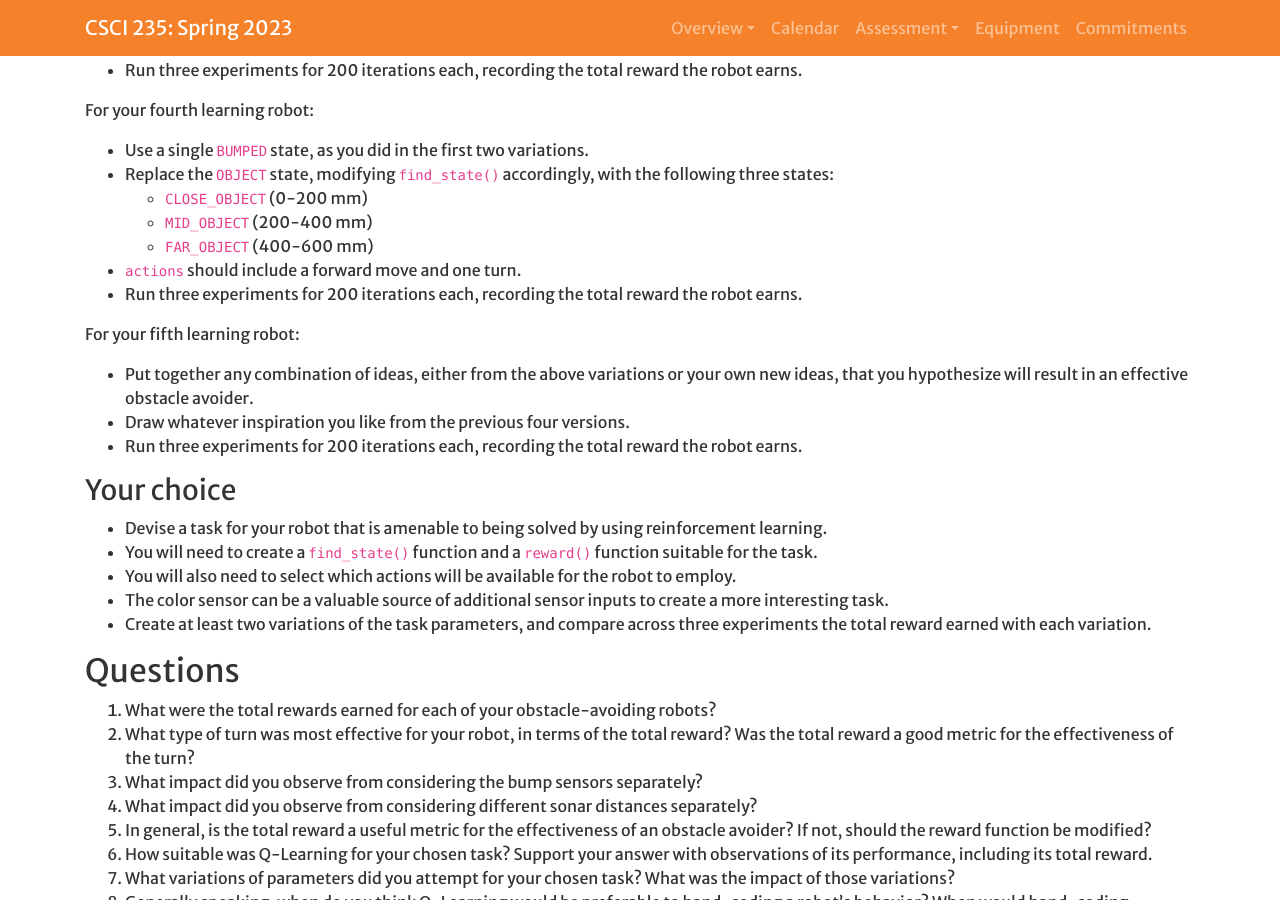
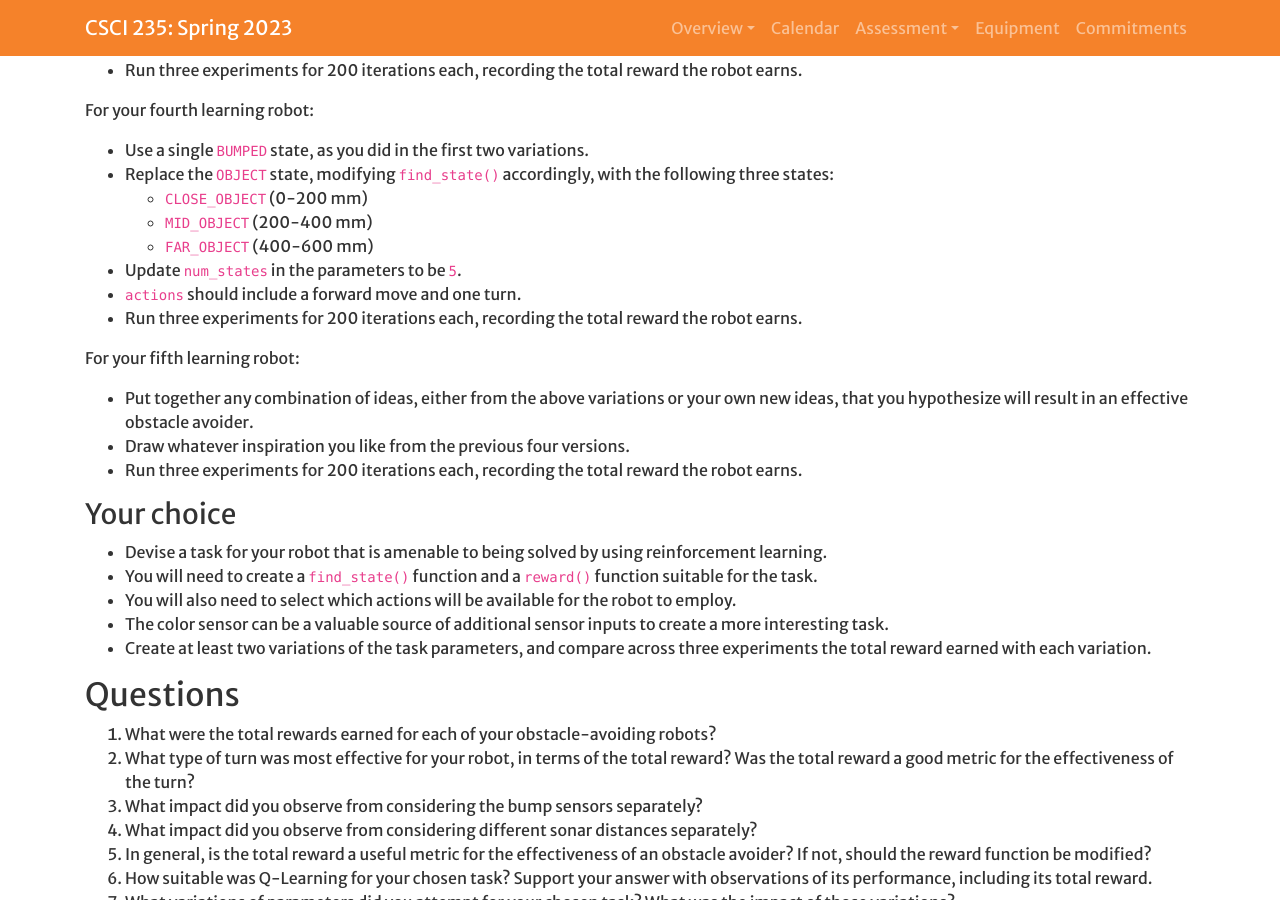
Before and after one commit to Hendrix-CS/csci235, a Jekyll site: the page built from projects/qlearning.md, in a window 1280 px wide and 900 px high, scrolled down 1172 px. Built offline with Jekyll 4.4.1, drawn with Linux system fonts in a browser that asks for light colours; a script that is not in the unit is left out; our own code applies the rules of GitHub Pages for plain Markdown files.

Commit message:
Added one more tweak.

```diff
--- a/projects/qlearning.md
+++ b/projects/qlearning.md
@@ -65,6 +65,7 @@ For your fourth learning robot:
   * `CLOSE_OBJECT` (0-200 mm)
   * `MID_OBJECT` (200-400 mm)
   * `FAR_OBJECT` (400-600 mm)
+* Update `num_states` in the parameters to be `5`.
 * `actions` should include a forward move and one turn.
 * Run three experiments for 200 iterations each, recording the total
   reward the robot earns.
```
